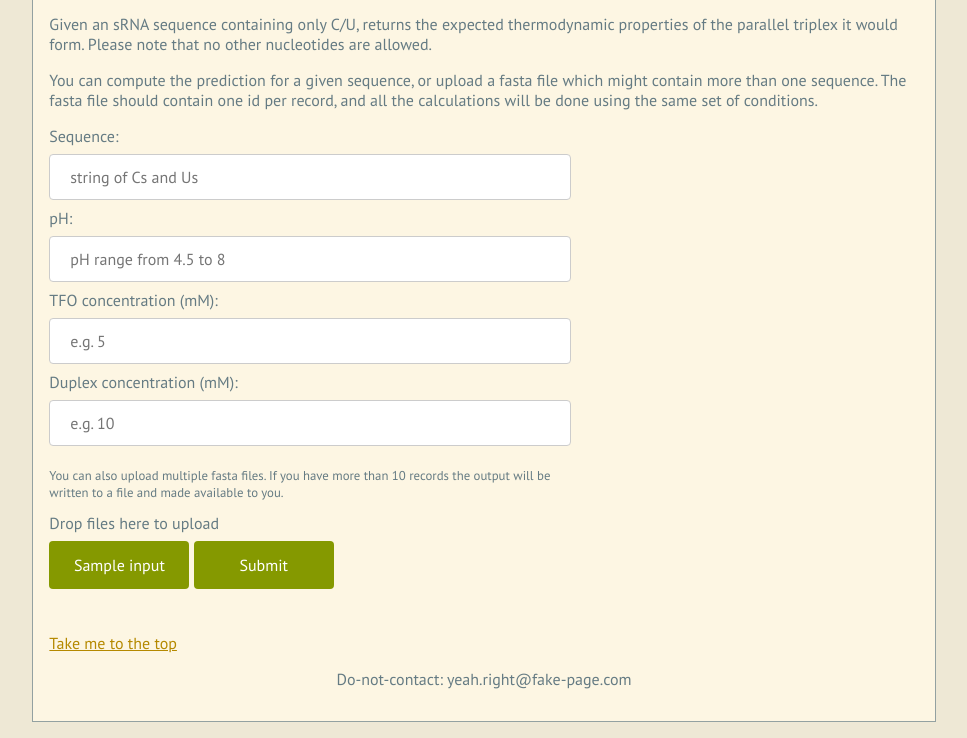
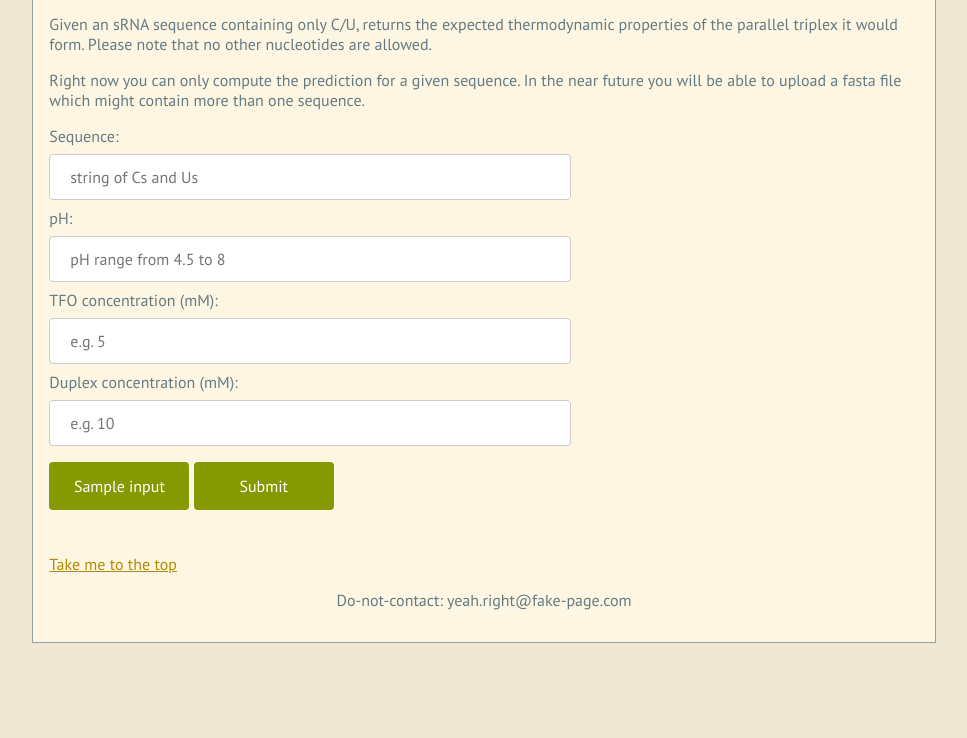
Before and after one commit to gportella/triplex_rna_predictor, a plain HTML site: page index.html in a window 1280 px wide. Shown: the part 173-911 px from the top of the page, without its empty margins (156-1123 px from the left). After the commit the page ends 832 px from the top, so only its background shows below. Drawn offline with nearby package versions, Linux system fonts and the light colour scheme; some packages are replaced by stand-ins of ours; a script that the page names is missing.

Commit message:
Removed drop-files option, broken at the moment

```diff
--- a/index.html
+++ b/index.html
@@ -24,10 +24,9 @@
      triplex it would form. Please note that no other nucleotides are allowed.
    </p>
    <p>
-     You can compute the prediction for a given sequence, or upload a fasta file
-     which might contain more than one sequence. The fasta file should contain
-     one id per record, and all the calculations will be done using the same
-     set of conditions.</p>
+     Right now you can only compute the prediction for a given sequence. In the near future you will be able to upload a fasta file
+     which might contain more than one sequence.
+     </p>
   </section>
   <section>
     <form id="frm">
@@ -35,15 +34,7 @@
       pH: <br> <input type="text" name="pH"><br>
       TFO concentration (mM): <br> <input type="text" name="tfo_conc"><br>
       Duplex concentration (mM): <br> <input type="text" name="dup_conc"><br>
-    <!--  <button id="reset_form" type="reset_but">Reset</button> -->
   </form>
-  <!-- Change /upload-target to your upload address -->
-  <p id="multifile_opt_txt">
-    You can also upload multiple fasta files.
-    If you have more than 10 records
-    the output will be written to a file and made available to you.
-  </p>
-  <form action="upload.php" class="dropzone" id="my-awesome-dropzone"></form>
   <button id="gen_sample_input" type="sample">Sample input</button>
   <button id="submit_job" type="submit">Submit</button>
 
@@ -56,7 +47,7 @@
   <a href="#sect1" id="take2top">Take me to the top</a>
 <footer>
   <p style="text-align: center;"
-   onclick="alert('EMAILING US IS USELESS');">
+   onclick="alert('Fake email, do not bother.');">
    Do-not-contact: yeah.right@fake-page.com
   </p>
 </footer>
```
